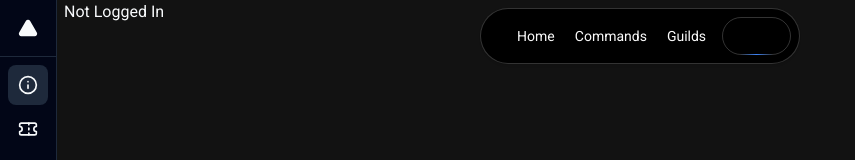
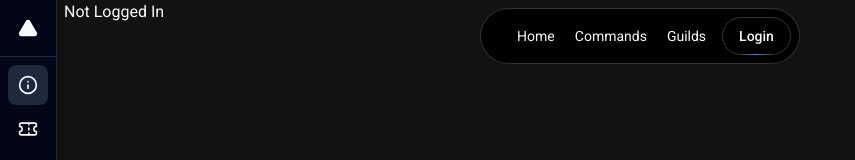
Before and after one commit to vMohammad24/VOT, a Next.js app in the folder vot-frontend/: page /guilds/1 in a window 1280 px wide. Shown: the top 160 px of the page, without its empty margins (0-855 px from the left). Built offline with nearby package versions, Linux system fonts and the light colour scheme; no server answers; what @catppuccin/tailwindcss, prisma-redis-middleware would draw is missing.

Commit message:
fixed login text being the color black

```diff
--- a/vot-frontend/src/components/ui/floating-navbar.tsx
+++ b/vot-frontend/src/components/ui/floating-navbar.tsx
@@ -58,7 +58,7 @@ export const FloatingNav = ({
           <UserNav user={user} />
         ) : (
           <Link href={loginLink}>
-            <button className="border text-sm font-medium relative border-neutral-200 dark:border-white/[0.2] text-black dark: px-4 py-2 rounded-full">
+            <button className="border text-sm font-medium relative border-neutral-200 dark:border-white/[0.2] dark: px-4 py-2 rounded-full">
               <span>Login</span>
               <span className="absolute inset-x-0 w-1/2 mx-auto -bottom-px bg-gradient-to-r from-transparent via-blue-500 to-transparent  h-px" />
             </button>
```
